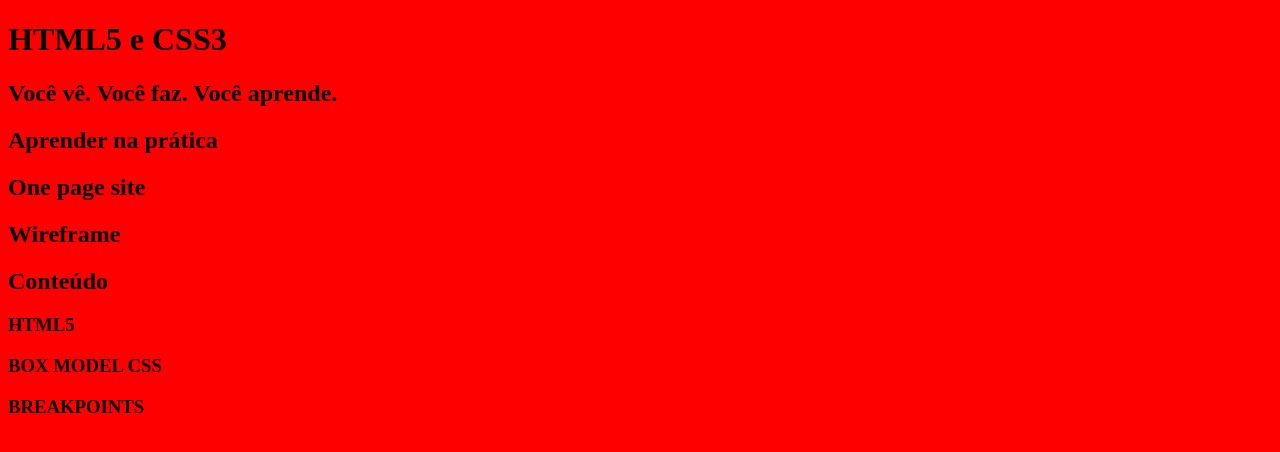
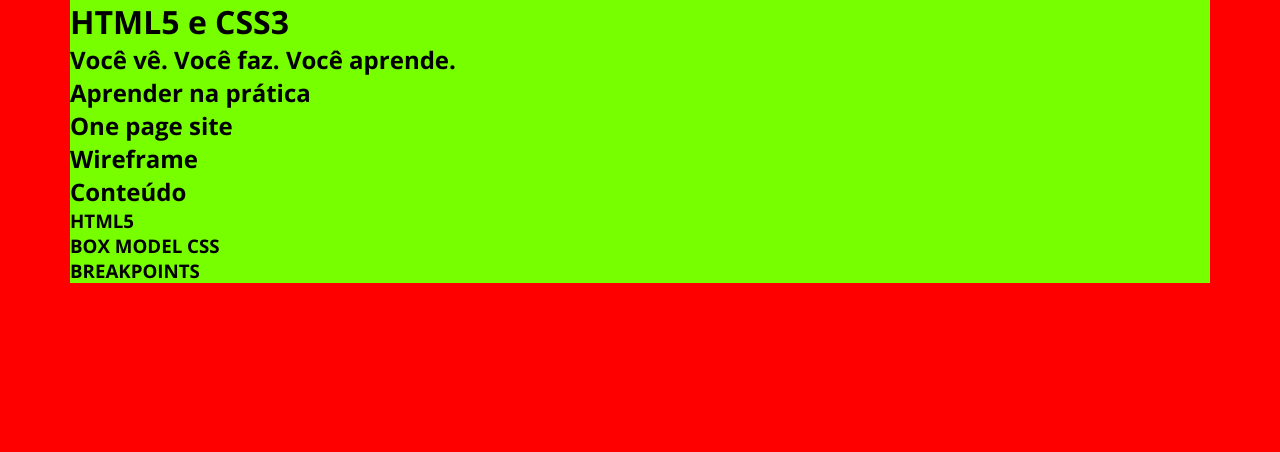
Before and after one commit to araujocardoso1010/html5css3, a plain HTML site: page index.html in a window 1280 px wide. Drawn offline with nearby package versions, Linux system fonts and the light colour scheme.

Commit message:
Modificações no layout

```diff
--- a/index.html
+++ b/index.html
@@ -12,41 +12,55 @@
 <body>
     <!-- Cabeçalho -->
     <header>
+        <div class="container">
 
+        </div>
     </header>
 
     <!-- Destaque -->
     <main>
+        <div class="container">
             <h1>HTML5 e CSS3</h1>
             <h2>Você vê. Você faz. Você aprende.</h2>
+        </div>
     </main>
 
     <!-- Sobre -->
     <section>
+        <div class="container">
             <h2>Aprender na prática</h2>
+        </div>
     </section>
 
     <!-- One page -->
     <section>
+        <div class="container">
             <h2>One page site</h2>
+        </div>
     </section>
 
     <!-- Wireframe -->
     <section>
+        <div class="container">
             <h2>Wireframe</h2>
+        </div>
     </section>
 
     <!-- Conteúdo -->
     <section>
+        <div class="container">
             <h2>Conteúdo</h2>
             <h3>HTML5</h3>
             <h3>BOX MODEL CSS</h3>
             <h3>BREAKPOINTS</h3>
+        </div>
     </section>
 
     <!-- Rodapé -->
     <footer>
+        <div class="container">
 
+        </div>
     </footer>
 </body>
 </html>
--- a/style.css
+++ b/style.css
@@ -1,9 +1,35 @@
+/* Importação (Google Fonts) */
+@import url('https://fonts.googleapis.com/css2?family=Open+Sans:wght@400;700&display=swap');
+
+/* CSS Reset */
+* {
+    margin: 0;
+    border: 0;
+    padding: 0;
+}
+
+body {
+    font-family: 'Open Sans', sans-serif;
+    font-size: 1em;
+}
+
+/* Layout */
+.container {
+    margin: 0 auto;
+    background-color: #7f0;
+}
+
 /* Smartphone Portrait */
 
 /* Smartphone Landscape */
 @media (min-width: 576px) {
     body {
         background-color: #0ff;
+    }
+
+    /* Layout */
+    .container {
+        max-width: 540px;
     }
 }
 
@@ -12,12 +38,22 @@
     body {
         background-color: #ff0;
     }
+
+     /* Layout */
+     .container {
+        max-width: 720px;
+    }
 }
 
 /* Tablet Landscape */
 @media (min-width: 992px) {
     body {
         background-color: #ff6600;
+    }
+
+     /* Layout */
+     .container {
+        max-width: 960px;
     }
 }
 
@@ -26,4 +62,9 @@
     body {
         background-color: #ff0000;
     }
+
+     /* Layout */
+     .container {
+        max-width: 1140px;
+    }
 }
```
Lines whose indentation alone changed are shown as unchanged.
